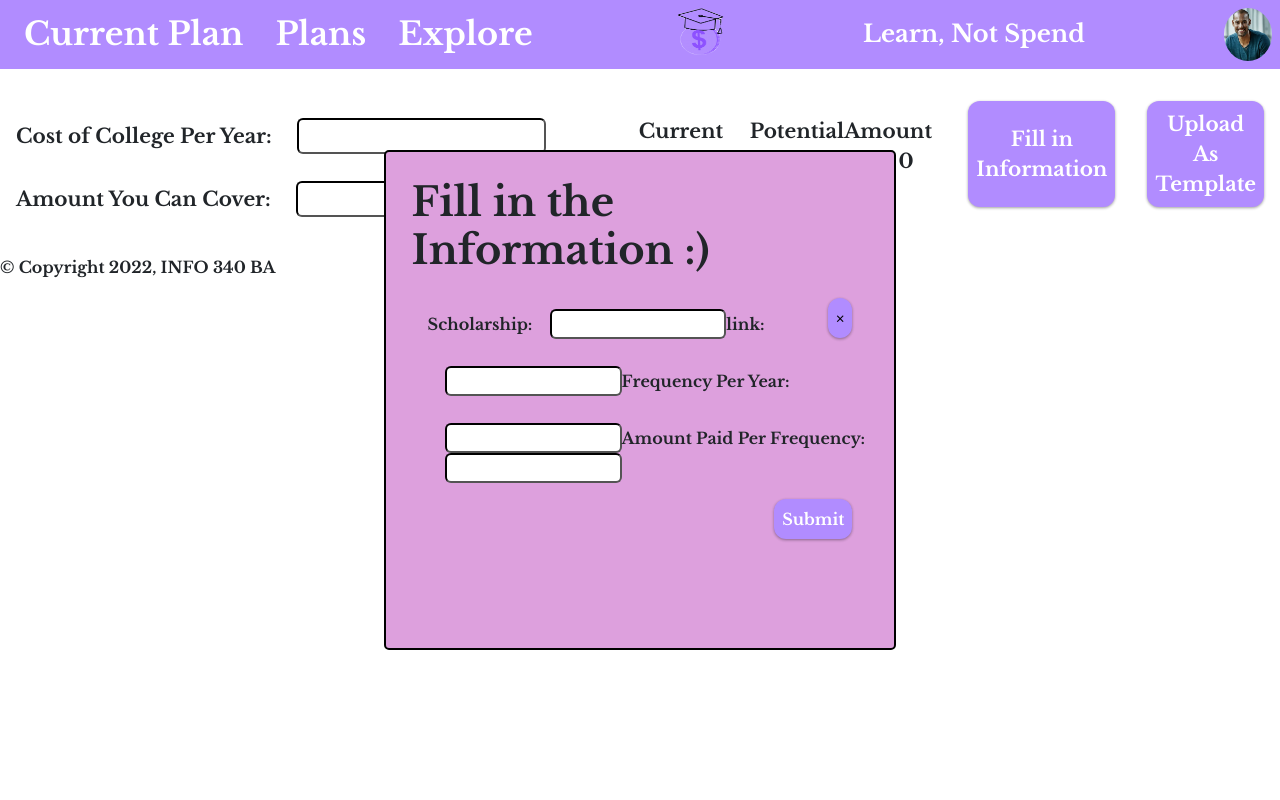
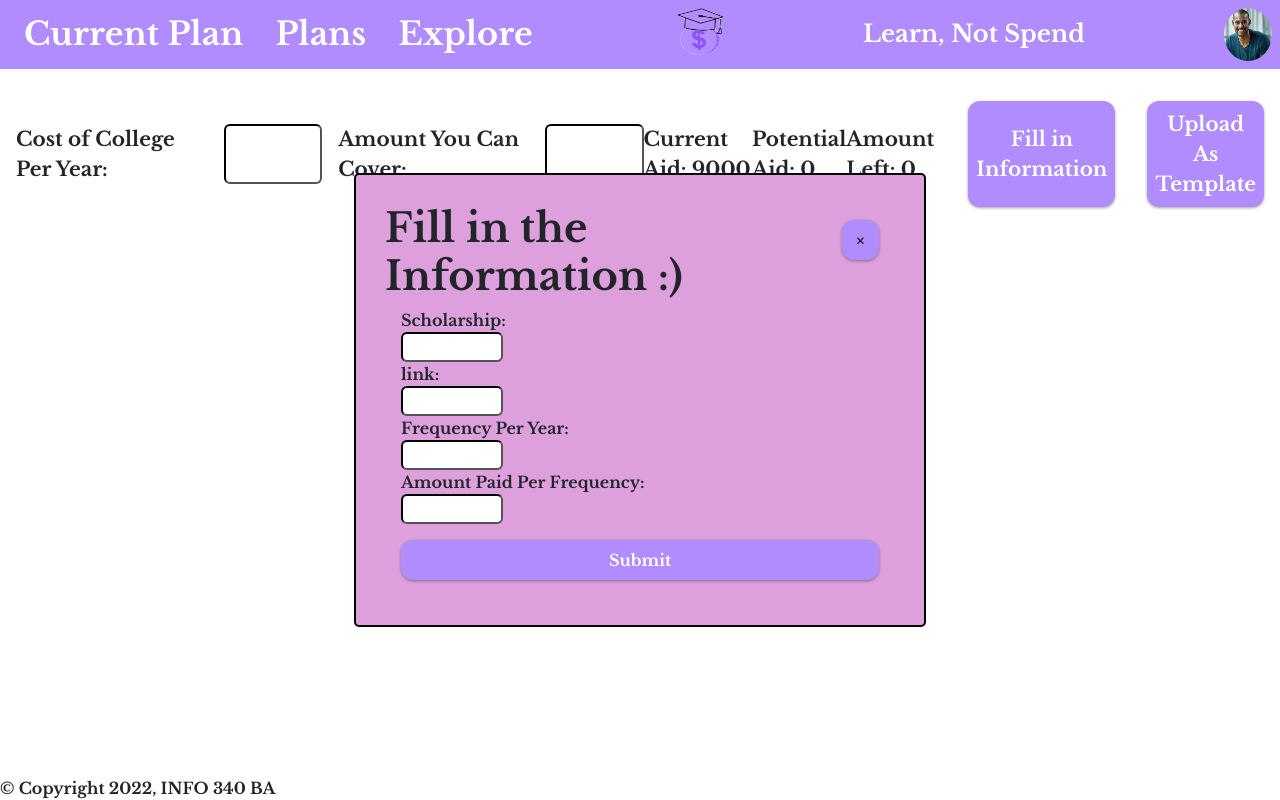
Before and after one commit to info340-wi22/Financial-Aid-Planner, a React (Create React App) app: page /main in a window 1280 px wide. Both pictures are taken after a click on the button "Fill in Information". Built offline with nearby package versions, Linux system fonts and the light colour scheme; a web font is replaced by a local one.

Commit message:
Fixed some CSS issues.
Made footer sticky so it's always at the bottom.

Tweaked CSS for Pop up to look better

```diff
--- a/src/index.css
+++ b/src/index.css
@@ -3,8 +3,18 @@
 */
 
  /* Body CSS */
+html, body {
+    height: 100%;
+}
+
 body {
+    display: flex;
+    flex-flow: column;
     font-family: 'Libre Baskerville', serif;
+}
+
+p {
+    margin: 0;
 }
 
 /* Header CSS */
@@ -57,7 +67,6 @@ nav a:active {
 .info {
     display: flex;
     flex-flow: row;
-    justify-content: center;
     align-items: center;
 }
 
@@ -65,14 +74,19 @@ nav a:active {
     display: none;
 }
 
-form {
+.info-status {
+    display: flex;
+    flex-flow: row;
+}
+
+label, input {
     margin-left: 1rem;
 }
 
 input {
     border-radius: 6px;
     border-color: black;
-    width: 40%;
+    width: 20%;
 }
 
 input:active,
@@ -189,9 +203,10 @@ input:focus {
 
 /* PopUp CSS*/
 .pop_bg {
+    display: flex;
     z-index: 1;
-    width: 40%;
-    height: 500px;
+    width: fit-content;
+    height: fit-content;
     position: absolute;
     top:0;
     bottom: 0;
@@ -199,19 +214,20 @@ input:focus {
     right: 0;
     margin: auto;
 }
-form label {
-    margin-top: 30px;
+
+.pop-up-header {
+    display: flex;
+    flex-flow: row;
 }
 
-form input {
-    margin-left: 4%;
-}
-
-.form_submit {
-    float: right;
+.pop-up-form {
+    display: flex;
+    flex-flow: column;
 }
 
 .pop_content {
+    display: flex;
+    flex-flow: column;
     background-color: plum;
     position: relative;
     padding: 5%;
@@ -222,12 +238,12 @@ form input {
 
 .close {
     color: Black;
-    float: right;
+    width: 8%;
+    height: 8%;
 }
 
 .close:hover {
     color: purple;
-    cursor: pointer;
 }
 
 /* Button CSS in Current Plan*/
@@ -270,7 +286,7 @@ button {
 }
 
 footer {
-    position: static;
+    margin-top: auto;
 }
 
 
@@ -350,7 +366,6 @@ footer {
 
 .navimage {
     border-radius: 0%;
-    width: 3rem;
     height: 3rem;
 }
 
@@ -397,7 +412,6 @@ footer {
     header h1 {
         position: relative;
         padding: 0.75rem;
-        height: fit-content;
         margin-left: auto;
         margin-bottom: 0px;
         font-size: 1.5rem;
```
